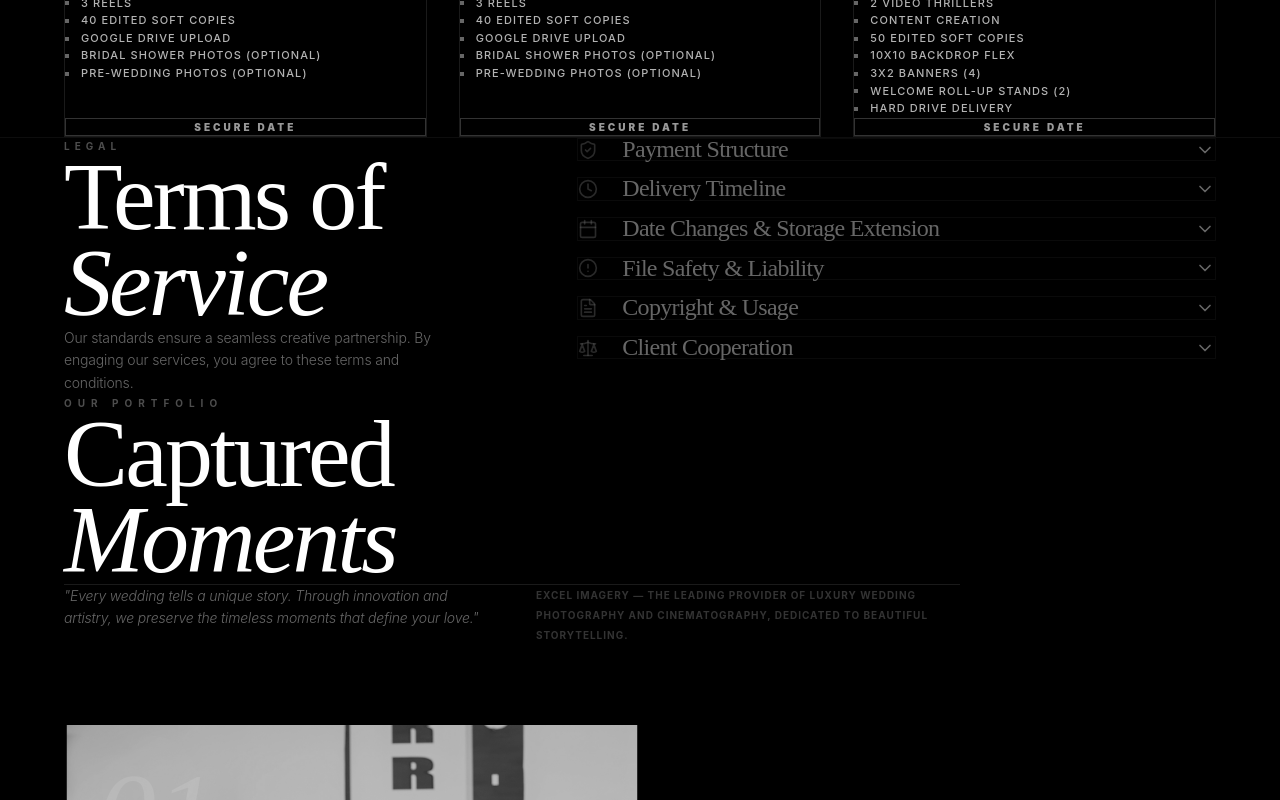
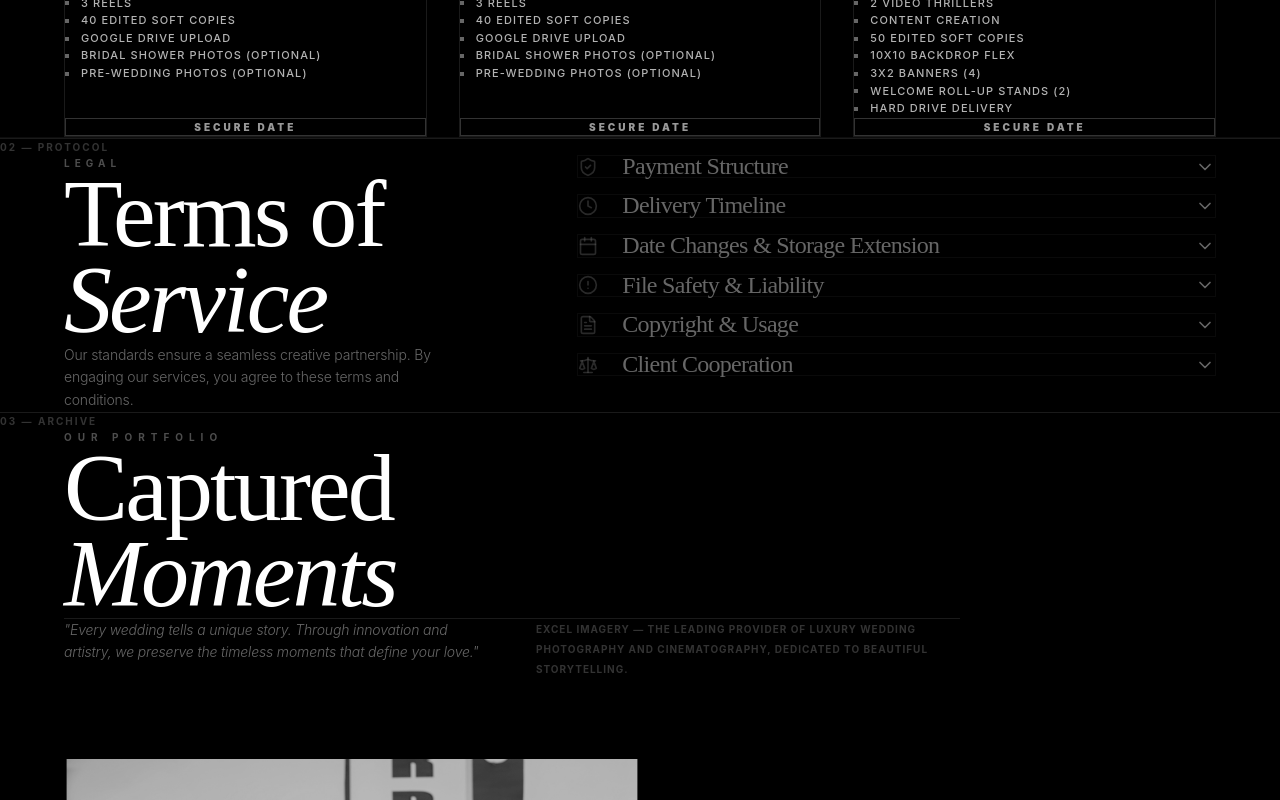
Before and after one commit to Mbakara1/excel_package, a React (Vite) app: page / in a window 1280 px wide. Shown: the part 1440-2240 px from the top of the page. Built offline with nearby package versions, Linux system fonts and the light colour scheme.

Commit message:
Enhance vertical separation with editorial dividers
- Added section separators to Terms and GalleryPreview components
- Implemented '02 — PROTOCOL' and '03 — ARCHIVE' editorial markers
- Increased vertical spacing for better visual rhythm

```diff
--- a/src/components/GalleryPreview.jsx
+++ b/src/components/GalleryPreview.jsx
@@ -67,8 +67,13 @@ const NarrativeSection = ({ item, index }) => {
 
 const GalleryPreview = () => {
   return (
-    <section id="gallery" className="bg-black pt-40">
-      <div className="section-container">
+    <section id="gallery" className="bg-black">
+      {/* Editorial Divider */}
+      <div className="border-t border-white/10 mx-6 md:mx-12 lg:mx-20 flex justify-between items-start pt-6">
+        <span className="text-[10px] font-bold tracking-[0.2em] text-white/20 uppercase">03 — Archive</span>
+      </div>
+
+      <div className="section-container pt-32">
         {/* Intro */}
         <div className="mb-40 max-w-4xl">
             <span className="text-[10px] font-bold tracking-[0.6em] text-white/30 uppercase mb-6 block">Our Portfolio</span>
--- a/src/components/Terms.jsx
+++ b/src/components/Terms.jsx
@@ -39,8 +39,13 @@ const Terms = () => {
   const [activeIdx, setActiveIdx] = useState(null);
 
   return (
-    <section id="terms" className="py-40 bg-black">
-      <div className="section-container">
+    <section id="terms" className="bg-black">
+      {/* Editorial Divider */}
+      <div className="border-t border-white/10 mx-6 md:mx-12 lg:mx-20 flex justify-between items-start pt-6">
+        <span className="text-[10px] font-bold tracking-[0.2em] text-white/20 uppercase">02 — Protocol</span>
+      </div>
+
+      <div className="section-container pt-32 pb-40">
         <div className="grid grid-cols-1 lg:grid-cols-12 gap-20">
             <div className="lg:col-span-5">
                 <span className="text-[10px] font-bold tracking-[0.5em] text-white/30 uppercase mb-4 block">Legal</span>
```
